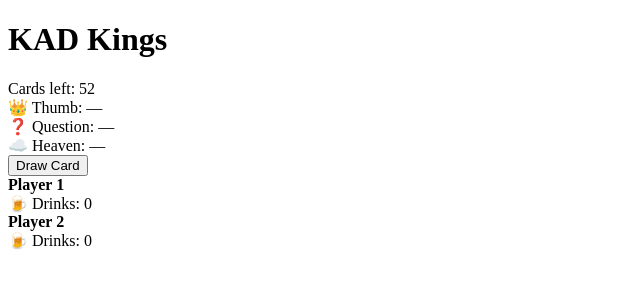
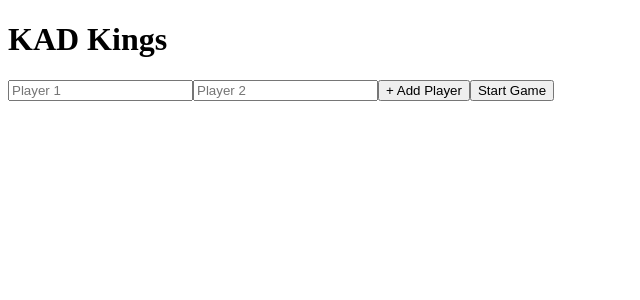
Before and after one commit to wbgl-blip/Visual-, a React (Vite) app: page / in a window 1280 px wide. Shown: the top 300 px of the page, without its empty margins (0-640 px from the left). Built offline with nearby package versions, Linux system fonts and the light colour scheme.

Commit message:
Update App.jsx

```diff
--- a/src/App.jsx
+++ b/src/App.jsx
@@ -1,56 +1,33 @@
 import { useEffect, useState } from "react";
 import "./App.css";
 
-/* ------------------ DECK SETUP ------------------ */
+/* ------------------ DECK ------------------ */
 
 const SUITS = ["♠", "♥", "♦", "♣"];
 const RANKS = ["A", "2", "3", "4", "5", "6", "7", "8", "9", "10", "J", "Q", "K"];
 
+const RULES = {
+  A: "Waterfall – everyone drinks",
+  2: "You – pick someone to drink",
+  3: "Me – you drink",
+  4: "Whores – we all drink",
+  5: "Guys drink",
+  6: "Dicks – we all drink",
+  7: "Heaven – last hand up drinks",
+  8: "Mate – pick a buddy",
+  9: "Rhyme – loser drinks",
+  10: "Categories – loser drinks",
+  J: "Thumb Master",
+  Q: "Question Master",
+  K: "Make a rule"
+};
+
 function buildDeck() {
   const deck = [];
-  SUITS.forEach(suit => {
-    RANKS.forEach(rank => {
-      deck.push({ rank, suit });
-    });
-  });
-  return shuffle(deck);
-}
-
-function shuffle(array) {
-  return [...array].sort(() => Math.random() - 0.5);
-}
-
-/* ------------------ RULES ------------------ */
-
-function getRule(card) {
-  switch (card.rank) {
-    case "A": return "Waterfall – everyone drinks";
-    case "2": return "You – pick someone to drink";
-    case "3": return "Me – you drink";
-    case "4": return "Whores – we all drink";
-    case "5": return "Guys drink";
-    case "6": return "Dicks – we all drink";
-    case "7": return "Heaven – last hand up drinks";
-    case "8": return "Mate – pick a buddy";
-    case "9": return "Rhyme – loser drinks";
-    case "10": return "Categories – loser drinks";
-    case "J": return "Thumb Master";
-    case "Q": return "Question Master";
-    case "K": return "Make a rule";
-    default: return "";
-  }
-}
-
-/* ------------------ MEDALS ------------------ */
-
-function getMedal(card) {
-  switch (card.rank) {
-    case "J": return "Sticky Fingers 🖐️";
-    case "Q": return "Interrogator ❓";
-    case "7": return "Sky Lord ☁️";
-    case "A": return "Hydration Hero 💧";
-    default: return null;
-  }
+  SUITS.forEach(s =>
+    RANKS.forEach(r => deck.push({ rank: r, suit: s }))
+  );
+  return deck.sort(() => Math.random() - 0.5);
 }
 
 /* ------------------ ANNOUNCER ------------------ */
@@ -59,106 +36,126 @@ function speak(text) {
   const synth = window.speechSynthesis;
   if (!synth) return;
 
-  const voices = synth.getVoices();
   const voice =
-    voices.find(v => v.name.includes("Google")) ||
-    voices.find(v => v.lang === "en-US") ||
-    voices[0];
+    synth.getVoices().find(v => v.name.includes("Google")) ||
+    synth.getVoices()[0];
 
-  const utter = new SpeechSynthesisUtterance(text);
-  utter.voice = voice;
-  utter.rate = 0.95;
-  utter.pitch = 0.9;
-  utter.volume = 1;
-
+  const u = new SpeechSynthesisUtterance(text);
+  u.voice = voice;
+  u.rate = 0.95;
+  u.pitch = 0.9;
   synth.cancel();
-  synth.speak(utter);
+  synth.speak(u);
 }
 
 /* ------------------ APP ------------------ */
 
 export default function App() {
+  const [setup, setSetup] = useState(true);
   const [players, setPlayers] = useState([
-    { name: "Player 1", drinks: 0, medals: [] },
-    { name: "Player 2", drinks: 0, medals: [] }
+    { name: "", drinks: 0, medals: [] },
+    { name: "", drinks: 0, medals: [] }
   ]);
 
-  const [deck, setDeck] = useState(buildDeck());
-  const [currentCard, setCurrentCard] = useState(null);
-  const [rule, setRule] = useState("");
+  const [deck, setDeck] = useState([]);
+  const [card, setCard] = useState(null);
+  const [active, setActive] = useState(0);
 
-  const [thumbMaster, setThumbMaster] = useState(null);
-  const [questionMaster, setQuestionMaster] = useState(null);
-  const [heavenMaster, setHeavenMaster] = useState(null);
+  const [thumb, setThumb] = useState(null);
+  const [question, setQuestion] = useState(null);
+  const [heaven, setHeaven] = useState(null);
 
-  /* ------------------ DRAW CARD ------------------ */
+  /* -------- SETUP -------- */
+
+  function updateName(i, value) {
+    setPlayers(p =>
+      p.map((pl, idx) => (idx === i ? { ...pl, name: value } : pl))
+    );
+  }
+
+  function addPlayer() {
+    if (players.length < 8)
+      setPlayers([...players, { name: "", drinks: 0, medals: [] }]);
+  }
+
+  function startGame() {
+    setDeck(buildDeck());
+    setSetup(false);
+  }
+
+  /* -------- GAME LOOP -------- */
 
   function drawCard() {
-    if (deck.length === 0) return;
+    if (!deck.length) return;
 
-    const [card, ...rest] = deck;
+    const [next, ...rest] = deck;
     setDeck(rest);
-    setCurrentCard(card);
+    setCard(next);
 
-    const ruleText = getRule(card);
-    setRule(ruleText);
+    const rule = RULES[next.rank];
+    speak(rule);
 
-    speak(ruleText);
+    const name = players[active].name;
 
-    // Role reassignment
-    if (card.rank === "J") setThumbMaster(players[0].name);
-    if (card.rank === "Q") setQuestionMaster(players[0].name);
-    if (card.rank === "7") setHeavenMaster(players[0].name);
+    if (next.rank === "J") setThumb(name);
+    if (next.rank === "Q") setQuestion(name);
+    if (next.rank === "7") setHeaven(name);
 
-    // Medal awarding
-    const medal = getMedal(card);
-    if (medal) {
-      setPlayers(prev =>
-        prev.map((p, i) =>
-          i === 0 && !p.medals.includes(medal)
-            ? { ...p, medals: [...p.medals, medal] }
-            : p
-        )
-      );
-      speak(medal);
-    }
+    setActive((active + 1) % players.length);
   }
 
-  /* ------------------ UI ------------------ */
+  /* -------- UI -------- */
+
+  if (setup) {
+    return (
+      <div className="app">
+        <h1>KAD Kings</h1>
+
+        {players.map((p, i) => (
+          <input
+            key={i}
+            placeholder={`Player ${i + 1}`}
+            value={p.name}
+            onChange={e => updateName(i, e.target.value)}
+          />
+        ))}
+
+        <button onClick={addPlayer}>+ Add Player</button>
+        <button onClick={startGame}>Start Game</button>
+      </div>
+    );
+  }
 
   return (
     <div className="app">
       <h1>KAD Kings</h1>
 
       <div className="status">
-        <div>Cards left: {deck.length}</div>
-        <div>👑 Thumb: {thumbMaster || "—"}</div>
-        <div>❓ Question: {questionMaster || "—"}</div>
-        <div>☁️ Heaven: {heavenMaster || "—"}</div>
+        <span>🂠 {deck.length} cards left</span>
+        <span>👑 {thumb || "—"}</span>
+        <span>❓ {question || "—"}</span>
+        <span>☁️ {heaven || "—"}</span>
       </div>
 
-      <button onClick={drawCard} disabled={deck.length === 0}>
-        Draw Card
-      </button>
-
-      {currentCard && (
-        <div className="card">
-          <div className="card-rank">{currentCard.rank}</div>
-          <div className="card-suit">{currentCard.suit}</div>
-          <div className="card-rule">{rule}</div>
-        </div>
-      )}
+      <div className="card" onClick={drawCard}>
+        {card ? (
+          <>
+            <div className="rank">{card.rank}</div>
+            <div className="suit">{card.suit}</div>
+            <div className="rule">{RULES[card.rank]}</div>
+          </>
+        ) : (
+          <span>Tap to draw</span>
+        )}
+      </div>
 
       <div className="players">
         {players.map((p, i) => (
-          <div key={i} className="player">
-            <strong>{p.name}</strong>
-            <div>🍺 Drinks: {p.drinks}</div>
-            <div className="medals">
-              {p.medals.map(m => (
-                <span key={m} className="medal">{m}</span>
-              ))}
-            </div>
+          <div
+            key={i}
+            className={`player ${i === active ? "active" : ""}`}
+          >
+            {p.name}
           </div>
         ))}
       </div>
```
